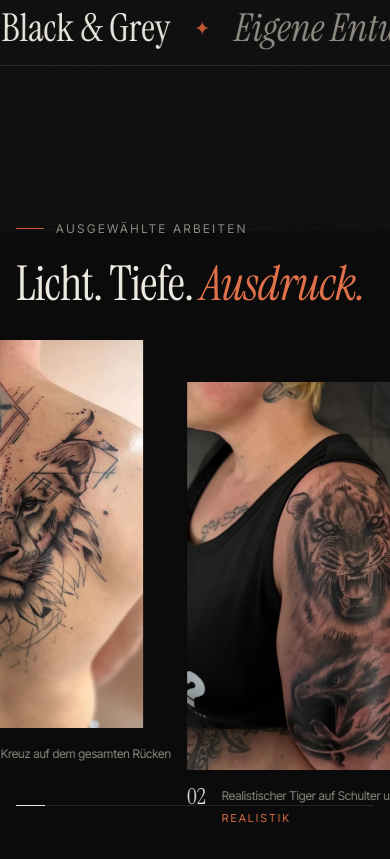
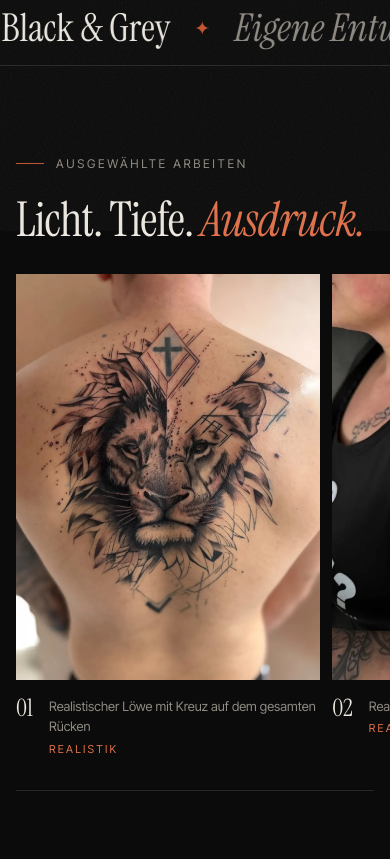
Before and after one commit to edlook/bessus-tattoo, a plain HTML site: page index.html in a window 390 px wide. Shown: the part 1125-1984 px from the top of the page. Drawn offline with Linux system fonts and the light colour scheme; animation ran at ten frames a second.

Commit message:
Ausgewählte Arbeiten: Wisch-Karussell auf Mobilgeräten
- Kein Scroll-Pinning mehr auf Touch-Geräten, die Seite scrollt frei
- Karten so breit wie das Bild, keine großen Lücken mehr

Co-Authored-By: Claude Opus 5.5 <noreply@anthropic.com>

```diff
--- a/assets/css/style.css
+++ b/assets/css/style.css
@@ -278,8 +278,8 @@ p { margin: 0 0 1em; }
 /* JS-enhanced pinned version (desktop) */
 .featured.is-pinned .featured__sticky { position: sticky; top: 0; height: 100vh; height: 100svh; display: flex; flex-direction: column; justify-content: center; padding: var(--header-h) 0 32px; }
 .featured.is-pinned .featured__head { margin-bottom: 4vh; width: 100%; }
-.featured.is-pinned .feat { width: auto; height: 50vh; }
-.featured.is-pinned .feat__img { height: 100%; width: auto; aspect-ratio: 3 / 4; }
+.featured.is-pinned .feat { width: calc(50vh * .75); height: 50vh; }
+.featured.is-pinned .feat__img { height: 100%; width: 100%; aspect-ratio: auto; }
 .featured.is-pinned .feat:nth-child(even) { margin-top: 5vh; }
 .featured.is-pinned .featured__progress { margin-top: 4vh; }
 .featured:not(.is-pinned) .featured__track { overflow-x: auto; scroll-snap-type: x mandatory; scrollbar-width: none; padding-bottom: 8px; }
@@ -557,9 +557,15 @@ p { margin: 0 0 1em; }
   .stile__desc { grid-column: 2 / 4; grid-row: 2; font-size: 15px; }
   .stile__arrow { grid-column: 3; grid-row: 1; }
   .stile__float { display: none; }
-  .featured.is-pinned .feat { height: 46svh; }
-  .featured.is-pinned .feat figcaption { font-size: 12px; }
-  .featured.is-pinned .feat figcaption span { font-size: 22px; }
+  .featured__sticky { padding-bottom: 0; }
+  .featured__head { margin-bottom: 32px; }
+  .featured__track { gap: 12px; }
+  .featured:not(.is-pinned) .feat { width: min(78vw, 360px); }
+  .featured:not(.is-pinned) .feat:nth-child(even) { margin-top: 0; }
+  .featured:not(.is-pinned) .featured__end { width: min(60vw, 240px); margin-right: var(--gutter); }
+  .feat figcaption { font-size: 13px; }
+  .feat figcaption span { font-size: 24px; }
+  .featured__progress { margin-top: 24px; }
   .about__grid, .faq__grid, .booking__grid, .prices__grid { grid-template-columns: 1fr; }
   .about__media, .faq__grid > div:first-child { position: relative; top: 0; }
   .about__media { max-width: 560px; }
--- a/assets/js/main.js
+++ b/assets/js/main.js
@@ -145,8 +145,10 @@
   const fTrack = $('.featured__track');
   const fBar = $('.featured__progress i');
   let fDist = 0;
+  // Pinned horizontal scroll only on large screens; touch devices get a native swipe carousel
+  const pinMQ = matchMedia('(min-width: 1025px) and (hover: hover)');
   const setupFeatured = () => {
-    const pin = !reduced;
+    const pin = pinMQ.matches && !reduced;
     featured.classList.toggle('is-pinned', pin);
     if (!pin) {
       featured.style.height = '';
@@ -170,7 +172,7 @@
   fTrack.addEventListener('scroll', updateFeatured, { passive: true });
   $$('img', fTrack).forEach((img) => img.complete || img.addEventListener('load', () => { setupFeatured(); updateFeatured(); }, { once: true }));
   // Load featured images early so the scroll distance is correct
-  if (!reduced) $$('img', fTrack).forEach((img) => { img.loading = 'eager'; });
+  if (pinMQ.matches && !reduced) $$('img', fTrack).forEach((img) => { img.loading = 'eager'; });
 
   /* ---------- Marquee ---------- */
   const mTrack = $('.marquee__track');
--- a/index.html
+++ b/index.html
@@ -18,7 +18,7 @@
 <link rel="preload" href="assets/fonts/instrument-serif-400.woff2" as="font" type="font/woff2" crossorigin>
 <link rel="preload" href="assets/fonts/inter-tight-var.woff2" as="font" type="font/woff2" crossorigin>
 <link rel="preload" href="assets/img/brand/dima-portrait.webp" as="image">
-<link rel="stylesheet" href="assets/css/style.css?v=6">
+<link rel="stylesheet" href="assets/css/style.css?v=7">
 <script>document.documentElement.classList.add('js');try{if(sessionStorage.getItem('bessus-loaded'))document.documentElement.classList.add('no-loader')}catch(e){}</script>
 <script type="application/ld+json">
 {
@@ -703,6 +703,6 @@
   <button class="lightbox__nav lightbox__next" aria-label="Nächstes Bild">→</button>
 </dialog>
 
-<script src="assets/js/main.js?v=6" defer></script>
+<script src="assets/js/main.js?v=7" defer></script>
 </body>
 </html>
```
Also changed, not shown: agb.html (+1 -1 lines), datenschutz.html (+1 -1 lines), impressum.html (+1 -1 lines).
